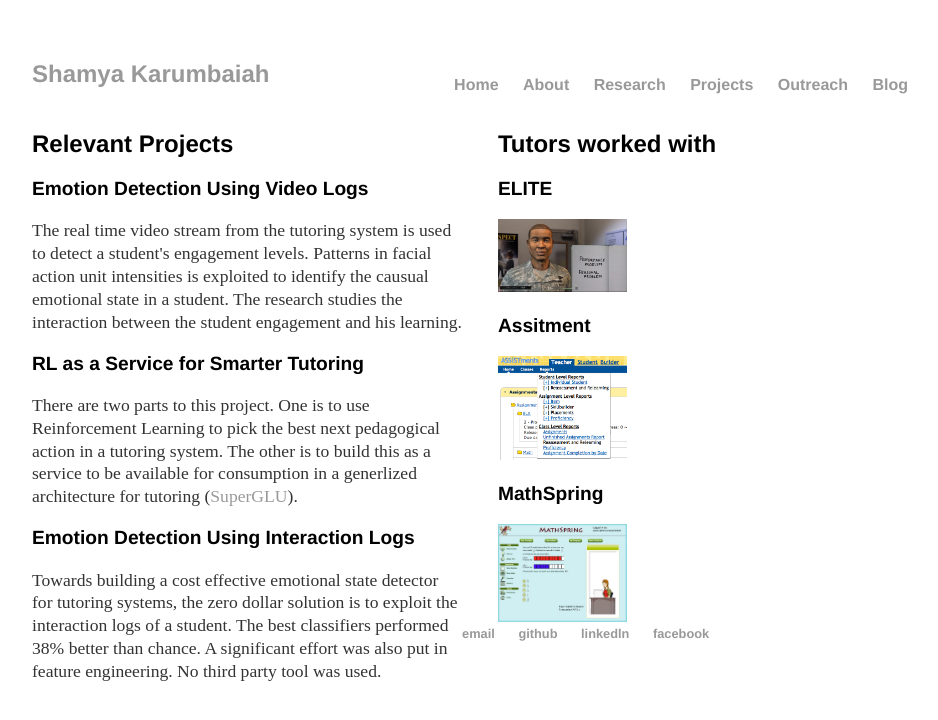
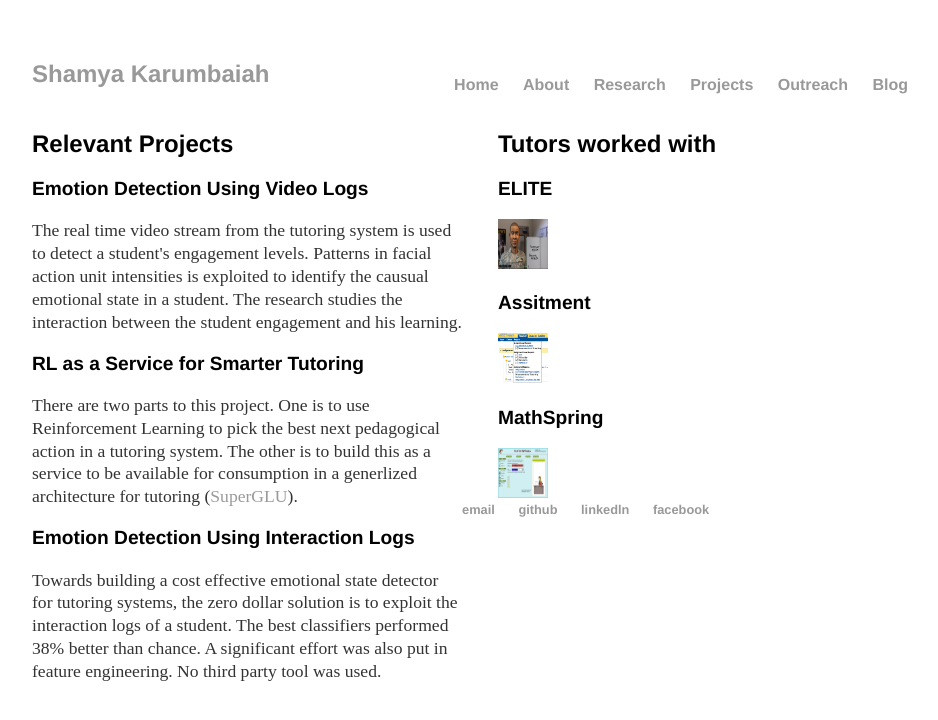
Before and after one commit to Shamya/shamyatest.github.io, a Jekyll site: the page built from projects/index.html, in a window 1280 px wide. Shown: the top 720 px of the page, without its empty margins (160-1098 px from the left). Built offline with Jekyll 4.4.1, drawn with Linux system fonts in a browser that asks for light colours.

Commit message:
Update index.html

```diff
--- a/projects/index.html
+++ b/projects/index.html
@@ -16,10 +16,10 @@ title: My Projects
 <div class = "section2" >
   <h2>Tutors worked with</h2>
   <h3>ELITE</h3>
-  <a href="https://youtu.be/lCDt6h6bx2c"> <img src="/images/elite.png" height=30% width=30%></img></a>
+  <a href="https://youtu.be/lCDt6h6bx2c"> <img src="/images/elite.png" height=50px width=50px></img></a>
   <h3>Assitment</h3>
-  <a href ="https://www.assistments.org/"><img src="/images/assistments.png" height=30% width=30%></img></a>
+  <a href ="https://www.assistments.org/"><img src="/images/assistments.png" height=50px width=50px></img></a>
   <h3>MathSpring</h3>
-  <a href="http://mathspring.org/"><img src="/images/mathspring.jpg" height=30% width=30%></img></a>
+  <a href="http://mathspring.org/"><img src="/images/mathspring.jpg" height=50px width=50px></img></a>
 </div>
 </div>
```
